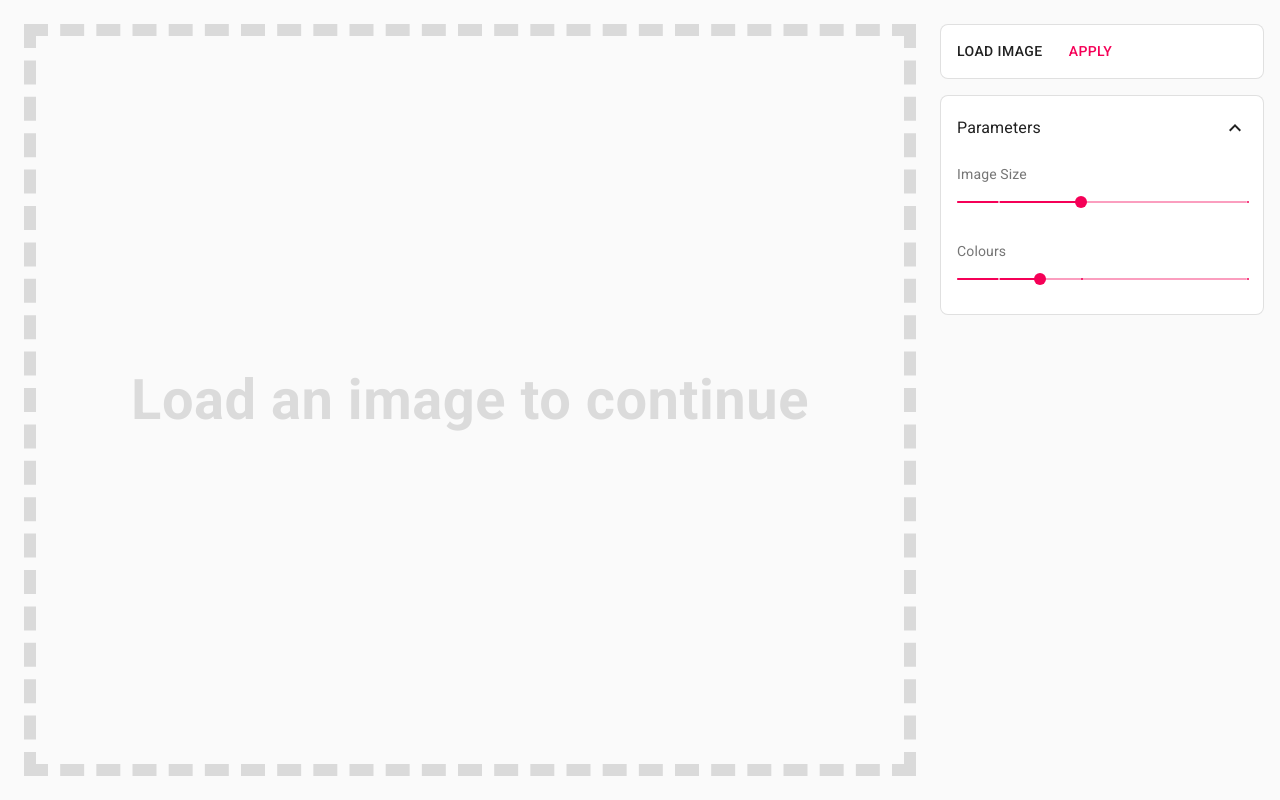
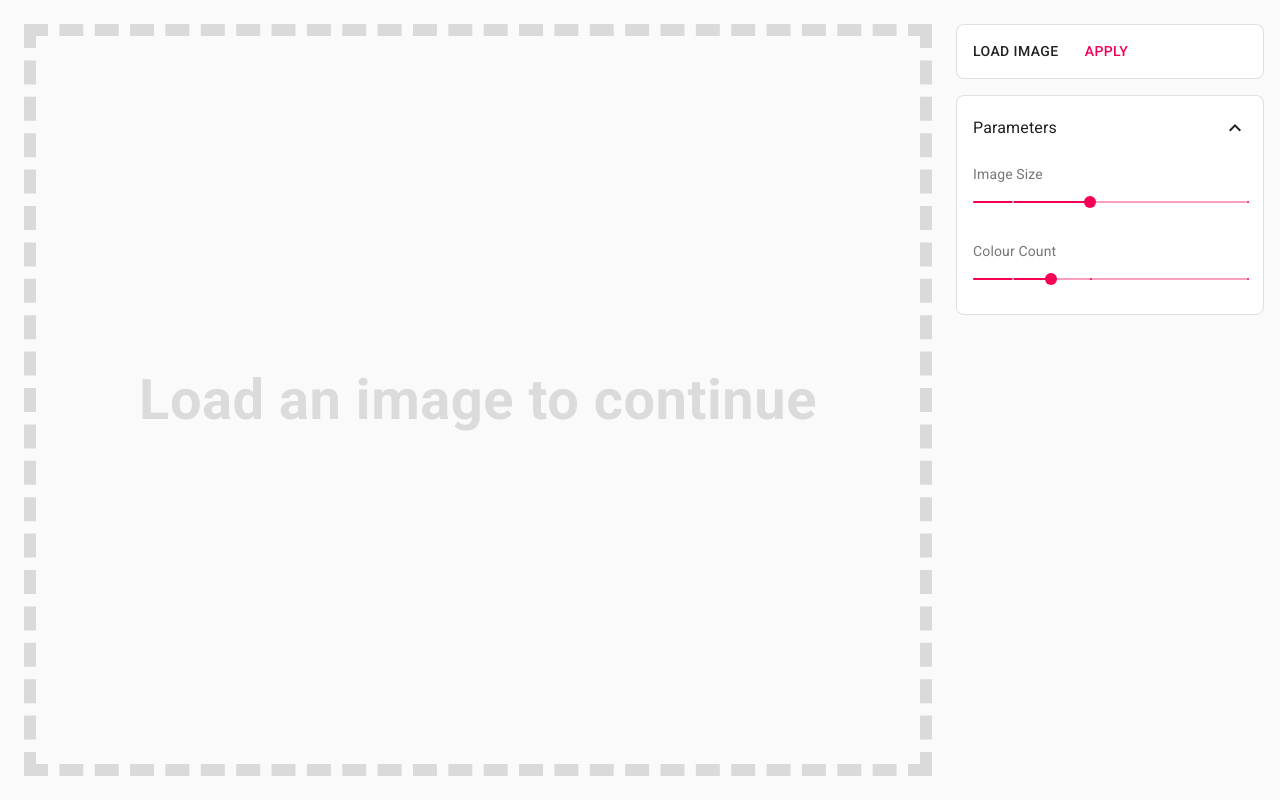
Before and after one commit to hack3ric/pixelate, a Next.js app: page / in a window 1280 px wide. Built offline with nearby package versions, Linux system fonts and the light colour scheme.

Commit message:
UI tweaks

```diff
--- a/pages/index.tsx
+++ b/pages/index.tsx
@@ -23,6 +23,7 @@ const useStyles = makeStyles(theme => createStyles({
     width: `calc(100% - ${drawerWidth}px)`,
     height: "100%",
     padding: 24,
+    paddingRight: 8,
     [theme.breakpoints.down("sm")]: {
       width: "100%",
       padding: 8
@@ -34,20 +35,12 @@ const useStyles = makeStyles(theme => createStyles({
     background: "transparent",
     border: "none",
     padding: 16,
-    boxShadow: "none",
-    [theme.breakpoints.up("md")]: {
-      paddingLeft: 0
-    }
+    boxShadow: "none"
   },
   expandDrawerButton: {
     position: "absolute",
     top: 8,
     right: 8
-  },
-  snackbarContent: {
-    backgroundColor: theme.palette.background.paper,
-    color: theme.palette.text.primary,
-    fontSize: "1rem"
   }
 }));
 
@@ -111,7 +104,7 @@ export default function App() {
         Load Image
         <input type="file" accept="image/*" hidden onChange={handleInputChange} />
       </Button>
-      <Button color="secondary" onClick={handleApply}>Apply</Button>
+      <Button color="secondary" onClick={handleApply} disabled={generating}>Apply</Button>
     </SidebarPaper>
     <Parameters
       size={size} onSizeChange={setSize}
@@ -164,7 +157,6 @@ export default function App() {
 
       <Snackbar
         open={generating}
-        ContentProps={{ className: styles.snackbarContent }}
         message="Generating"
         anchorOrigin={{ vertical: "bottom", horizontal: "left" }}
         action={<CircularProgress color="secondary" size="1rem" style={{ marginRight: 8 }} />}
--- a/src/components/Parameters.tsx
+++ b/src/components/Parameters.tsx
@@ -16,6 +16,15 @@ export interface ParametersProps {
   onColorCountChange: (newValue: number) => void;
 }
 
+function ParameterText(props: { children?: React.ReactNode }) {
+  return (
+    <ListItemText
+      primary={props.children}
+      primaryTypographyProps={{ variant: "body2", color: "textSecondary" }}
+    />
+  );
+}
+
 export default function Parameters(props: ParametersProps) {
   const styles = useStyles();
   const [open, setOpen] = useState(true);
@@ -29,10 +38,7 @@ export default function Parameters(props: ParametersProps) {
         </ListItem>
         <Collapse in={open}>
           <ListItem className={styles.parameter}>
-            <ListItemText
-              primary="Image Size"
-              primaryTypographyProps={{ variant: "body2", color: "textSecondary" }}
-            />
+            <ParameterText>Image Size</ParameterText>
             <Slider
               color="secondary"
               value={props.size}
@@ -45,10 +51,7 @@ export default function Parameters(props: ParametersProps) {
             />
           </ListItem>
           <ListItem className={styles.parameter}>
-            <ListItemText
-              primary="Colours"
-              primaryTypographyProps={{ variant: "body2", color: "textSecondary" }}
-            />
+            <ParameterText>Colour Count</ParameterText>
             <Slider
               color="secondary"
               value={props.colorCount}
--- a/src/components/SidebarPaper.tsx
+++ b/src/components/SidebarPaper.tsx
@@ -7,7 +7,7 @@ const useStyles = makeStyles(theme => createStyles({
     boxShadow: "none",
     margin: "8px 0",
     [theme.breakpoints.down("sm")]: {
-      boxShadow: theme.shadows[2],
+      boxShadow: theme.shadows[3],
       border: theme.palette.type === "light" ? "1px solid white" : undefined
     }
   }
--- a/src/theme.ts
+++ b/src/theme.ts
@@ -25,6 +25,14 @@ export default function makeTheme(prefersDarkMode: boolean): Theme {
         rounded: {
           borderRadius: 8
         }
+      },
+      MuiSnackbarContent: {
+        root: {
+          borderRadius: 8,
+          backgroundColor: type === "dark" ? "#202020" : "#fff",
+          color: type === "dark" ? "#fff" : "rgba(0, 0, 0, 0.87)",
+          fontSize: "1rem"
+        }
       }
     }
   });
```
